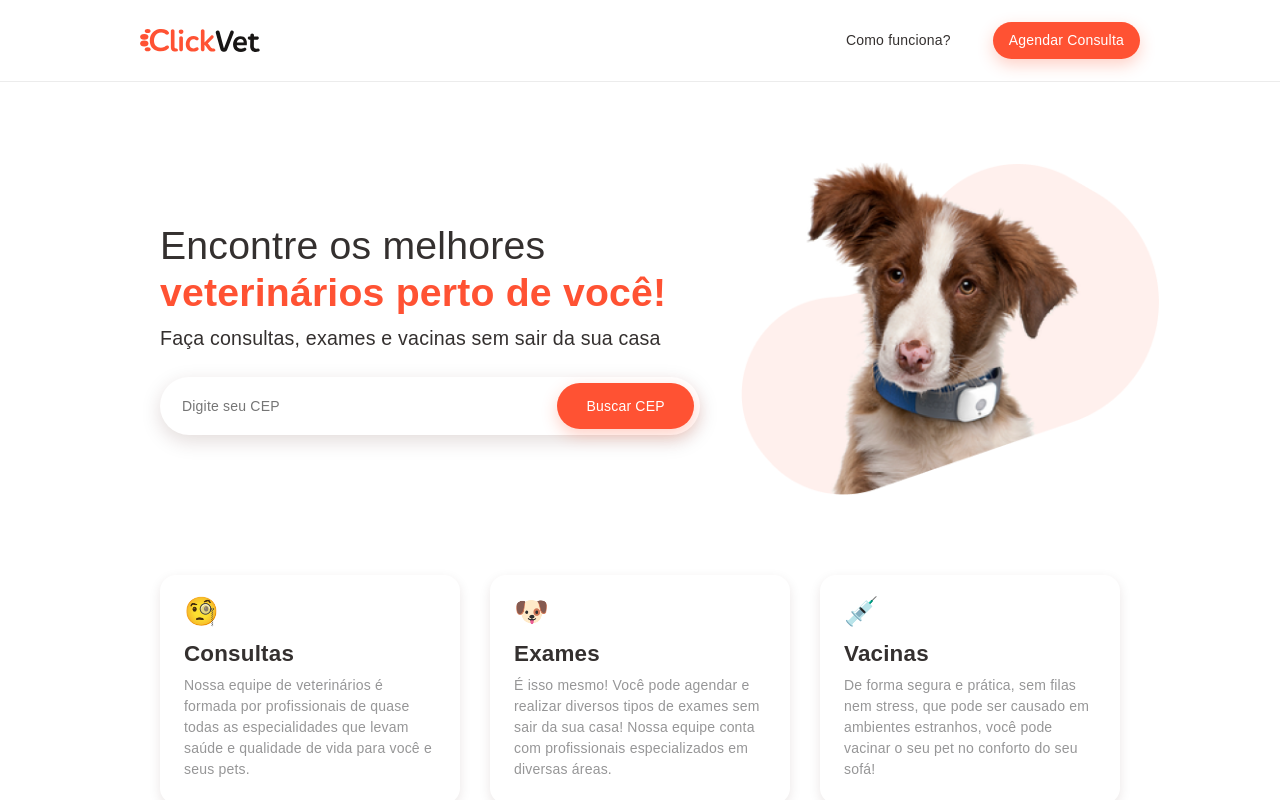
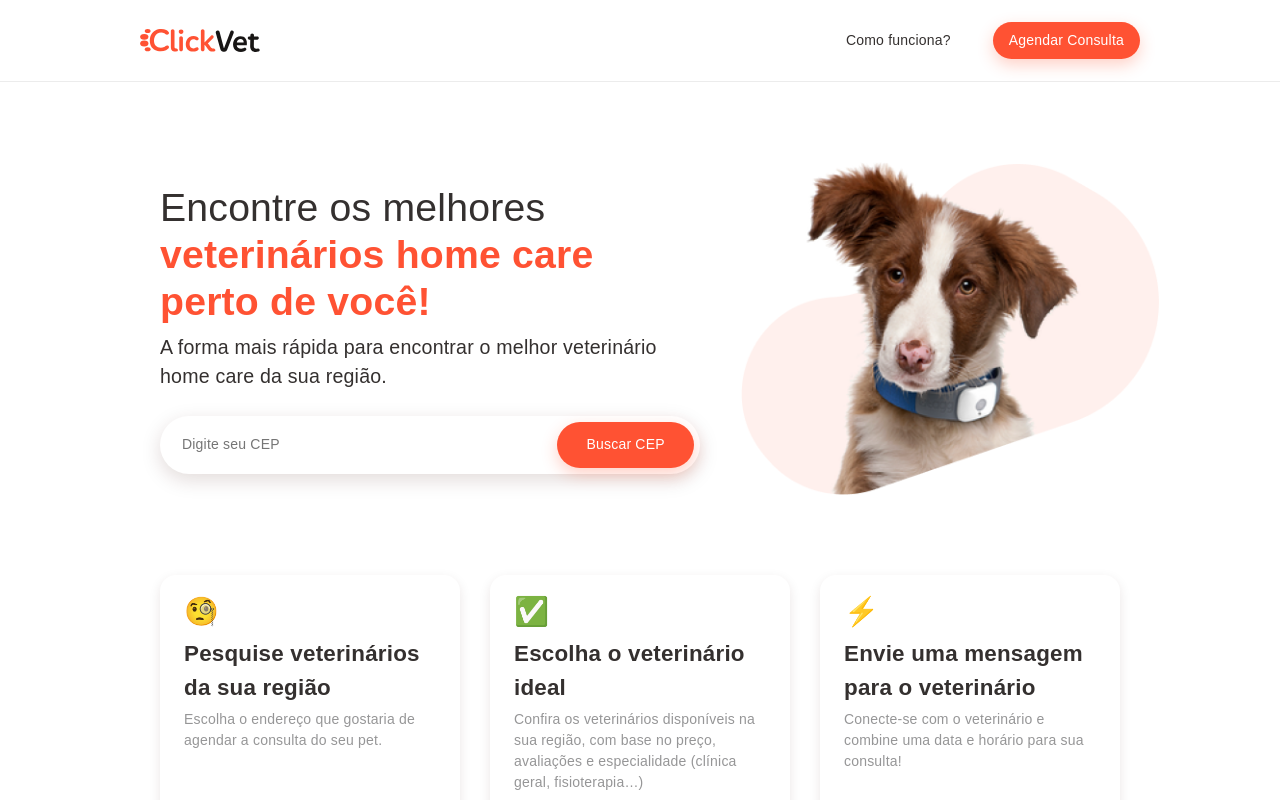
Before and after one commit to fernandes99/clickvet-react, a React app: page / in a window 1280 px wide. Shown: the top 800 px of the page. Built offline with nearby package versions, Linux system fonts and the light colour scheme.

Commit message:
WIP Vet Profile

```diff
--- a/src/components/Services/services.js
+++ b/src/components/Services/services.js
@@ -7,18 +7,18 @@ const Services = () => {
         <Container>
             <div className="content">
                 <i>🧐</i>
-                <h3>Consultas</h3>
-                <p>Nossa equipe de veterinários é formada por profissionais de quase todas as especialidades que levam saúde e qualidade de vida para você e seus pets.</p>
+                <h3>Pesquise veterinários da sua região</h3>
+                <p>Escolha o endereço que gostaria de agendar a consulta do seu pet.</p>
             </div>
             <div className="content">
-                <i>🐶</i>
-                <h3>Exames</h3>
-                <p>É isso mesmo! Você pode agendar e realizar diversos tipos de exames sem sair da sua casa! Nossa equipe conta com profissionais especializados em diversas áreas.</p>
+                <i>✅</i>
+                <h3>Escolha o veterinário ideal</h3>
+                <p>Confira os veterinários disponíveis na sua região, com base no preço, avaliações e especialidade (clínica geral, fisioterapia…)</p>
             </div>
             <div className="content">
-                <i>💉</i>
-                <h3>Vacinas</h3>
-                <p>De forma segura e prática, sem filas nem stress, que pode ser causado em ambientes estranhos, você pode vacinar o seu pet no conforto do seu sofá!</p>
+                <i>⚡</i>
+                <h3>Envie uma mensagem para o veterinário</h3>
+                <p>Conecte-se com o veterinário e combine uma data e horário para sua consulta!</p>
             </div>
         </Container>
     );
--- a/src/components/Vet/Profile/listItem.js
+++ b/src/components/Vet/Profile/listItem.js
@@ -16,6 +16,9 @@ const ListItem = (props) => {
                         ? <span className="subtitle">{props.subtitle}</span>
                         : false }
                 </div>
+                { props.type == 'address'
+                    ? <a href={`https://www.google.com.br/maps/search/${props.address.street}${props.address.number}`} title='Ver no mapa'>Ver no mapa</a>
+                    : false }
             </Item>
             <Divider />
         </>
--- a/src/pages/Home/home.js
+++ b/src/pages/Home/home.js
@@ -35,7 +35,7 @@ export default class Home extends React.Component {
         toast.success(<b>CEP encontrado!</b>);
         this.setState({ address: res.data });
 
-        return this.props.navigate(`veterinarios/${this.state.address.localidade}`, { state: { test: 'foo' } });
+        return this.props.navigate(`veterinarios/${this.state.address.localidade}`, { state: { address: this.state.address } });
       })
       .catch(error => {
         console.log('Error', error.message);
@@ -57,8 +57,8 @@ export default class Home extends React.Component {
         <Container>
             <Main>
                 <Info>
-                    <h1>Encontre os melhores <br /><strong>veterinários perto de você!</strong></h1>
-                    <h2>Faça consultas, exames e vacinas sem sair da sua casa</h2>
+                    <h1>Encontre os melhores <br /><strong>veterinários home care perto de você!</strong></h1>
+                    <h2>A forma mais rápida para encontrar o melhor veterinário home care da sua região.</h2>
                     <div>
                       <input type="number" defaultValue={this.state.cepSearched} onChange={this.setCepValue} onKeyDownCapture={this.handleKeyDown} placeholder={"Digite seu CEP"}/>
                       <button onClick={this.searchCEP}>Buscar CEP</button>
--- a/src/pages/VetList/VetList.js
+++ b/src/pages/VetList/VetList.js
@@ -16,6 +16,8 @@ class VetList extends React.Component {
     return await fetch(url).then(res => res.json());
   }
 
+  title = () => `Veterinários ${ this.props.params.city ? `em ${this.props.params.city}:` : 'perto de você:'}`;
+
   async componentDidMount () {
     this.props.dispatch({ type: 'SET_VET_LIST', value: await this.getVetList() });
     this.props.dispatch({ type: 'SET_LOADING', value: false });
@@ -31,7 +33,7 @@ class VetList extends React.Component {
       <>
         <Container>
             <ContentHeader>
-              <h2>Veterinários perto de você:</h2>
+              <h2>{ this.title() }</h2>
               <FilterButton>Filtrar</FilterButton>
             </ContentHeader>
             {
--- a/src/pages/VetProfile/VetProfile.js
+++ b/src/pages/VetProfile/VetProfile.js
@@ -7,6 +7,7 @@ import FmdGoodOutlinedIcon from '@mui/icons-material/FmdGoodOutlined';
 import PaymentRoundedIcon from '@mui/icons-material/PaymentRounded';
 import PetsRoundedIcon from '@mui/icons-material/PetsRounded';
 import LanguageRoundedIcon from '@mui/icons-material/LanguageRounded';
+import PhoneRoundedIcon from '@mui/icons-material/PhoneRounded';
 
 import { Background, Container, Box, Tags, Rating, ProfileContent, ListContent } from './styles';
 import ListItem from '../../components/Vet/Profile/listItem';
@@ -24,7 +25,8 @@ class VetProfile extends React.Component {
       location: () => (<FmdGoodOutlinedIcon />),
       money: () => (<PaymentRoundedIcon />),
       pet: () => (<PetsRoundedIcon />),
-      web: () => (<LanguageRoundedIcon />)
+      web: () => (<LanguageRoundedIcon />),
+      phone: () => (<PhoneRoundedIcon />)
     }
 
     const data = this.props.location.state.vetProfileData;
@@ -34,13 +36,13 @@ class VetProfile extends React.Component {
     return (
       <>
       <Background>
-        <Container>
-          <Breadcrumbs className='breadcrumb' separator={<ChevronRightRoundedIcon fontSize='' />}>
+        <Container className='profile-container'>
+          {/* <Breadcrumbs className='breadcrumb' separator={<ChevronRightRoundedIcon fontSize='' />}>
             <span>Link 1</span>
             <span>Link 2</span>
             <span>Link 3</span>
-          </Breadcrumbs>
-          <Box className="profile-background">
+          </Breadcrumbs> */}
+          <Box className='profile-box'>
             <ProfileContent>
               <Avatar alt={data.name} src={data.profileImageUrl} sx={{ width: 120, height: 120 }}/>
                 <div className='info'>
@@ -77,20 +79,25 @@ class VetProfile extends React.Component {
               <span className='list-title'>Mais informações:</span>
               <ul>
                 <ListItem
-                  title="Avenida Soledade, 569 torre beta sala 1005/ 10 Andar"
-                  subtitle="Petrópolis, Porto Alegre Dermamed Center"
+                  title='Avenida Soledade, 569 torre beta sala 1005/ 10 Andar'
+                  subtitle='Petrópolis, Porto Alegre Dermamed Center'
                   icon={icons.location}
                 />
                 <ListItem
-                  title="Atende cachorros, gatos e aves"
+                  title='Atende cachorros, gatos e aves'
                   icon={icons.pet}
                 />
                 <ListItem
-                  title="Cartão de Crédito, Dinheiro, Cartão de Débito, Transferência Bancária, PIX"
+                  title='Cartão de Crédito, Dinheiro, Cartão de Débito, Transferência Bancária, PIX'
                   icon={icons.money}
                 />
                 <ListItem
-                  title="http://www.website.br/"
+                  type='phone'
+                  title='(12) 99130-7096'
+                  icon={icons.phone}
+                />
+                <ListItem
+                  title='http://www.website.br/'
                   icon={icons.web}
                 />
               </ul>
--- a/src/pages/VetProfile/styles.js
+++ b/src/pages/VetProfile/styles.js
@@ -13,7 +13,11 @@ export const Container = styled.div`
   justify-content: center;
   width: 100%;
   margin: auto;
-  padding: 0 16px 20px;
+  padding: 20px 0;
+
+  &.profile-container {
+    padding: 0;
+  }
 
   .breadcrumb {
     margin: 24px 0;
@@ -31,6 +35,10 @@ export const Container = styled.div`
 
   @media (min-width: 1000px) {
     width: 1000px;
+
+    &.profile-container {
+      padding: 40px 0 0 0;
+    }
   }
 `;
 
@@ -40,16 +48,17 @@ export const Box = styled.div`
   flex-direction: column;
   width: 100%;
   background: #fff;
-  border-radius: 8px;
   padding: 24px;
   box-shadow: 0px 2px 6px rgb(63 15 0 / 5%);
   overflow: hidden;
 
-  &.profile-background:before {
+  &.profile-box:before {
     content: "";
-    background: var(--orange);
+    background: linear-gradient(90deg, var(--orange), #69147c00), url(https://cdn.pixabay.com/photo/2017/07/25/01/22/cat-2536662_1280.jpg);
+    background-blend-mode: normal;
+    background-position: center;
     width: 100%;
-    height: 90px;
+    height: 120px;
     position: absolute;
     top: 0;
     left: 0;
@@ -57,6 +66,7 @@ export const Box = styled.div`
   }
 
   @media (min-width: 1000px) {
+    border-radius: 8px;
     padding: 32px;
   }
 `;
```
